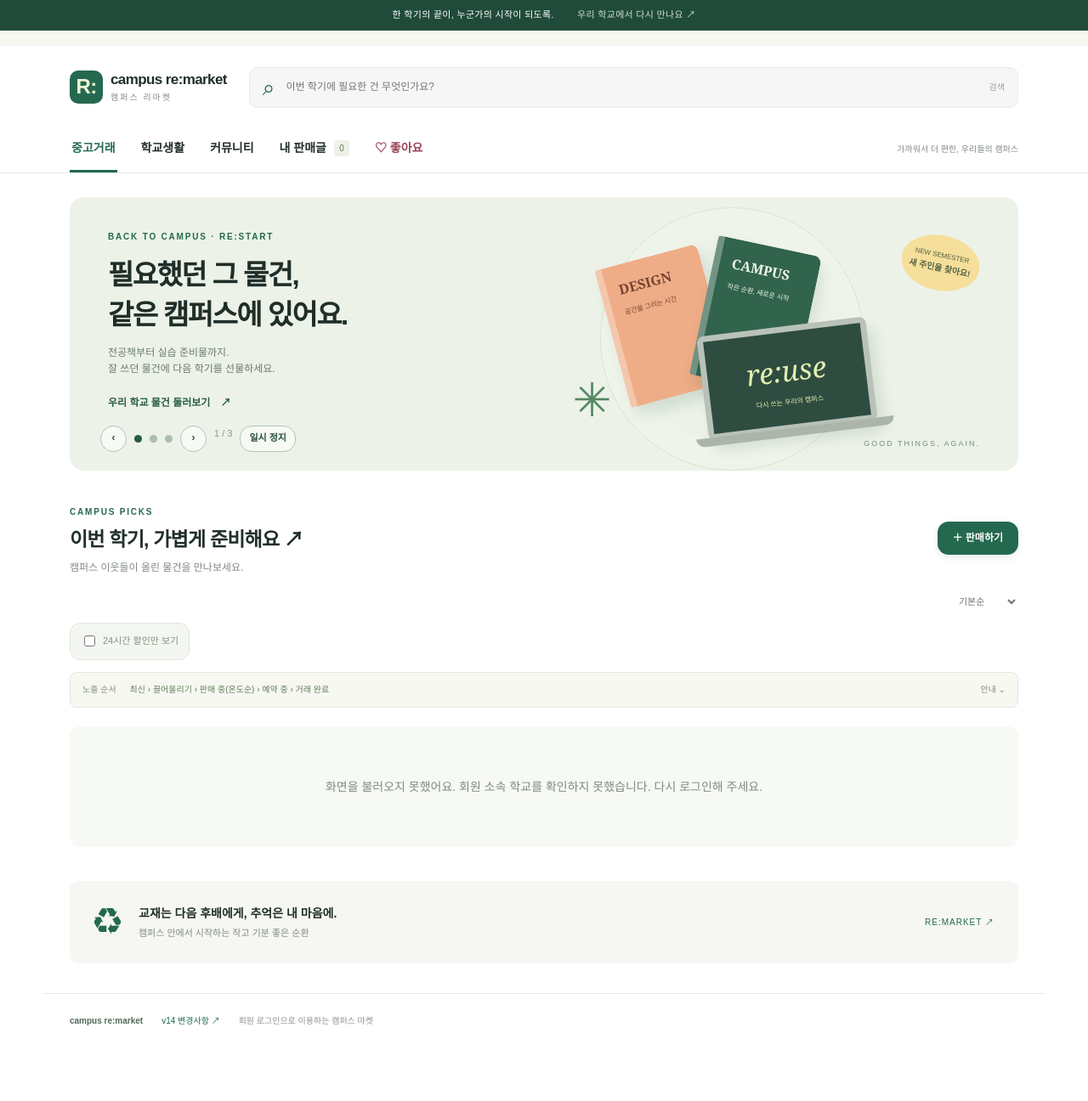
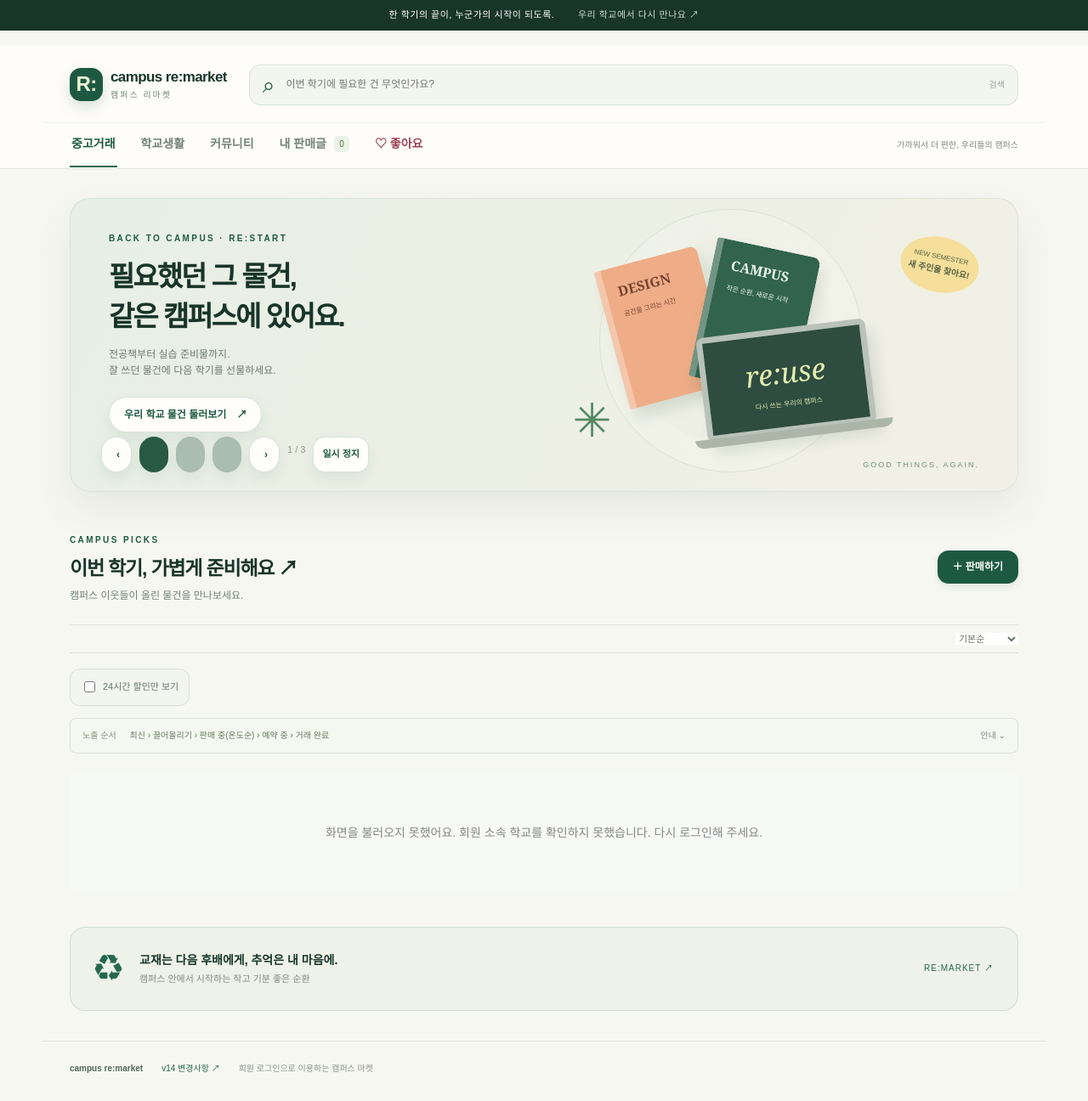
Before and after one commit to ykim453/campus-remarket, a Spring Boot app: page /sales/selectAll in a window 1280 px wide. Shown: the whole page at 85% size. Before the commit the page ends 1207 px from the top, so only its background shows below. Run offline with Spring Boot 4, Linux system fonts and the light colour scheme; some of the project's set-up classes (security, data sources, template engines, error pages and the like) are left out, and stand-ins take their place; some libraries are stand-ins or nearby versions.

Commit message:
feat: polish student marketplace visual design

```diff
--- a/src/main/resources/static/student-mobile.css
+++ b/src/main/resources/static/student-mobile.css
@@ -310,3 +310,283 @@
     font-size: 12px;
   }
 }
+
+/* Premium editorial layer: keeps the existing DOM and interaction model intact. */
+:root {
+  --student-ink: #18352a;
+  --student-forest: #1d5942;
+  --student-moss: #6e846f;
+  --student-cream: #f7f7f1;
+  --student-paper: #fffefa;
+  --student-gold: #b88a4a;
+  --student-hairline: rgba(29, 89, 66, 0.13);
+}
+
+body {
+  background: var(--student-cream);
+  color: var(--student-ink);
+}
+
+.notice {
+  background: var(--student-ink);
+  letter-spacing: 0.5px;
+}
+
+header {
+  background: rgba(255, 254, 250, 0.92);
+  border-bottom-color: var(--student-hairline);
+}
+
+.header-inner {
+  padding-top: 22px;
+  padding-bottom: 20px;
+}
+
+.brand > b {
+  border-radius: 13px;
+  background: var(--student-forest);
+  box-shadow: 0 6px 16px rgba(29, 89, 66, 0.18);
+}
+
+.brand span {
+  color: var(--student-ink);
+}
+
+.brand small {
+  color: var(--student-moss);
+}
+
+.search {
+  border-color: var(--student-hairline);
+  background: rgba(242, 245, 238, 0.86);
+  border-radius: 14px;
+  box-shadow: inset 0 1px 0 rgba(255, 255, 255, 0.8);
+}
+
+.search > span {
+  color: var(--student-forest);
+}
+
+.main-nav {
+  border-top: 1px solid rgba(29, 89, 66, 0.05);
+}
+
+.main-nav button {
+  color: #748378;
+  transition: color 0.18s ease, border-color 0.18s ease;
+}
+
+.main-nav button:hover,
+.main-nav .selected {
+  color: var(--student-forest);
+}
+
+.main-nav .selected {
+  border-bottom-width: 2px;
+}
+
+main {
+  padding-top: 34px;
+}
+
+.hero {
+  border: 1px solid rgba(29, 89, 66, 0.08);
+  border-radius: 24px;
+  background: linear-gradient(118deg, #e7efe5 0%, #f2f0e4 100%);
+  box-shadow: 0 20px 45px rgba(31, 65, 48, 0.08);
+}
+
+.hero .eyebrow,
+.section-head .eyebrow {
+  color: var(--student-forest);
+  letter-spacing: 2.4px;
+}
+
+.hero h1 {
+  color: var(--student-ink);
+  letter-spacing: -2px;
+}
+
+.hero button {
+  display: inline-flex;
+  align-items: center;
+  min-height: 42px;
+  padding: 0 17px;
+  border: 1px solid rgba(29, 89, 66, 0.16);
+  border-radius: 999px;
+  background: var(--student-paper);
+  color: var(--student-forest);
+  box-shadow: 0 7px 16px rgba(29, 89, 66, 0.08);
+  transition: transform 0.18s ease, box-shadow 0.18s ease;
+}
+
+.hero button:hover {
+  transform: translateY(-2px);
+  box-shadow: 0 10px 20px rgba(29, 89, 66, 0.13);
+}
+
+.section-head {
+  padding-top: 8px;
+}
+
+.section-head h2 {
+  color: var(--student-ink);
+  letter-spacing: -1.2px;
+}
+
+.section-head p {
+  color: var(--student-moss);
+}
+
+.primary,
+.calendar-actions .calendar-register {
+  background: var(--student-forest);
+  border-color: var(--student-forest);
+  box-shadow: 0 8px 18px rgba(29, 89, 66, 0.16);
+  transition: transform 0.18s ease, box-shadow 0.18s ease, background 0.18s ease;
+}
+
+.primary:hover,
+.calendar-actions .calendar-register:hover {
+  background: #164a36;
+  box-shadow: 0 11px 22px rgba(29, 89, 66, 0.22);
+  transform: translateY(-1px);
+}
+
+.controls {
+  padding: 9px 0;
+  border-top: 1px solid var(--student-hairline);
+  border-bottom: 1px solid var(--student-hairline);
+}
+
+.filters button {
+  border: 1px solid transparent;
+  transition: background 0.18s ease, color 0.18s ease, transform 0.18s ease;
+}
+
+.filters button:hover {
+  background: #edf3ea;
+  color: var(--student-forest);
+  transform: translateY(-1px);
+}
+
+.filters button.active {
+  background: var(--student-forest);
+  box-shadow: 0 5px 12px rgba(29, 89, 66, 0.15);
+}
+
+#results.grid {
+  column-gap: clamp(22px, 2.8vw, 34px);
+  row-gap: clamp(48px, 5vw, 66px);
+}
+
+#results.grid .product {
+  padding-bottom: 2px;
+}
+
+#results.grid .product-art {
+  border: 1px solid rgba(29, 89, 66, 0.08);
+  border-radius: 17px;
+  box-shadow: 0 12px 24px rgba(38, 66, 51, 0.08);
+  transition: transform 0.22s ease, box-shadow 0.22s ease;
+}
+
+#results.grid .product:hover .product-art {
+  transform: translateY(-4px);
+  box-shadow: 0 17px 30px rgba(38, 66, 51, 0.13);
+}
+
+#results.grid .product .tag {
+  top: 13px;
+  left: 13px;
+  border: 1px solid rgba(29, 89, 66, 0.1);
+  border-radius: 999px;
+  background: rgba(255, 254, 250, 0.9);
+  color: var(--student-forest);
+  box-shadow: 0 4px 10px rgba(38, 66, 51, 0.06);
+}
+
+#results.grid .product .category-label {
+  color: var(--student-gold);
+  font-weight: 700;
+  letter-spacing: 0.2px;
+}
+
+#results.grid .product h3 {
+  color: var(--student-ink);
+  font-weight: 650;
+  letter-spacing: -0.35px;
+}
+
+#results.grid .product .price {
+  color: var(--student-ink);
+  letter-spacing: -0.7px;
+}
+
+#results.grid .product .meta {
+  color: #87938a;
+}
+
+.market-tools label {
+  border-color: var(--student-hairline);
+  background: rgba(241, 245, 237, 0.72);
+  color: #63776a;
+}
+
+.exposure-guide {
+  border-color: var(--student-hairline);
+  background: rgba(244, 247, 241, 0.72);
+}
+
+.bottom-banner {
+  border: 1px solid var(--student-hairline);
+  border-radius: 18px;
+  background: #eef2e9;
+}
+
+footer {
+  border-top-color: var(--student-hairline);
+}
+
+@media (max-width: 700px) {
+  main {
+    padding-top: 22px;
+  }
+
+  .header-inner {
+    padding-top: 16px;
+    padding-bottom: 14px;
+  }
+
+  .hero {
+    border-radius: 20px;
+    box-shadow: 0 14px 30px rgba(31, 65, 48, 0.07);
+  }
+
+  .hero button {
+    min-height: 40px;
+    padding: 0 14px;
+  }
+
+  .section-head {
+    padding-top: 2px;
+  }
+
+  .controls {
+    gap: 10px;
+    padding: 10px 0;
+  }
+
+  #results.grid .product-art {
+    border-radius: 15px;
+    box-shadow: 0 8px 18px rgba(38, 66, 51, 0.08);
+  }
+
+  #results.grid .product:hover .product-art {
+    transform: none;
+  }
+
+  .bottom-banner {
+    margin-top: 54px;
+  }
+}
--- a/src/main/resources/templates/pages/student.html
+++ b/src/main/resources/templates/pages/student.html
@@ -133,7 +133,7 @@
     <link rel="stylesheet" href="/engagement.css?v=20261110-shop-photos">
     <script src="/engagement.js?v=20261103-seller-detail"></script>
     <link rel="stylesheet" href="/preview/profile.css?v=20261103-seller-detail">
-    <link rel="stylesheet" href="/student-mobile.css?v=20261119-mobile-ux">
+    <link rel="stylesheet" href="/student-mobile.css?v=20261119-premium-ux">
     <script src="/preview/profile.js?v=20261103-seller-detail"></script>
     <script src="/campus-ui.js?v=20261104"></script>
   </body>
```
